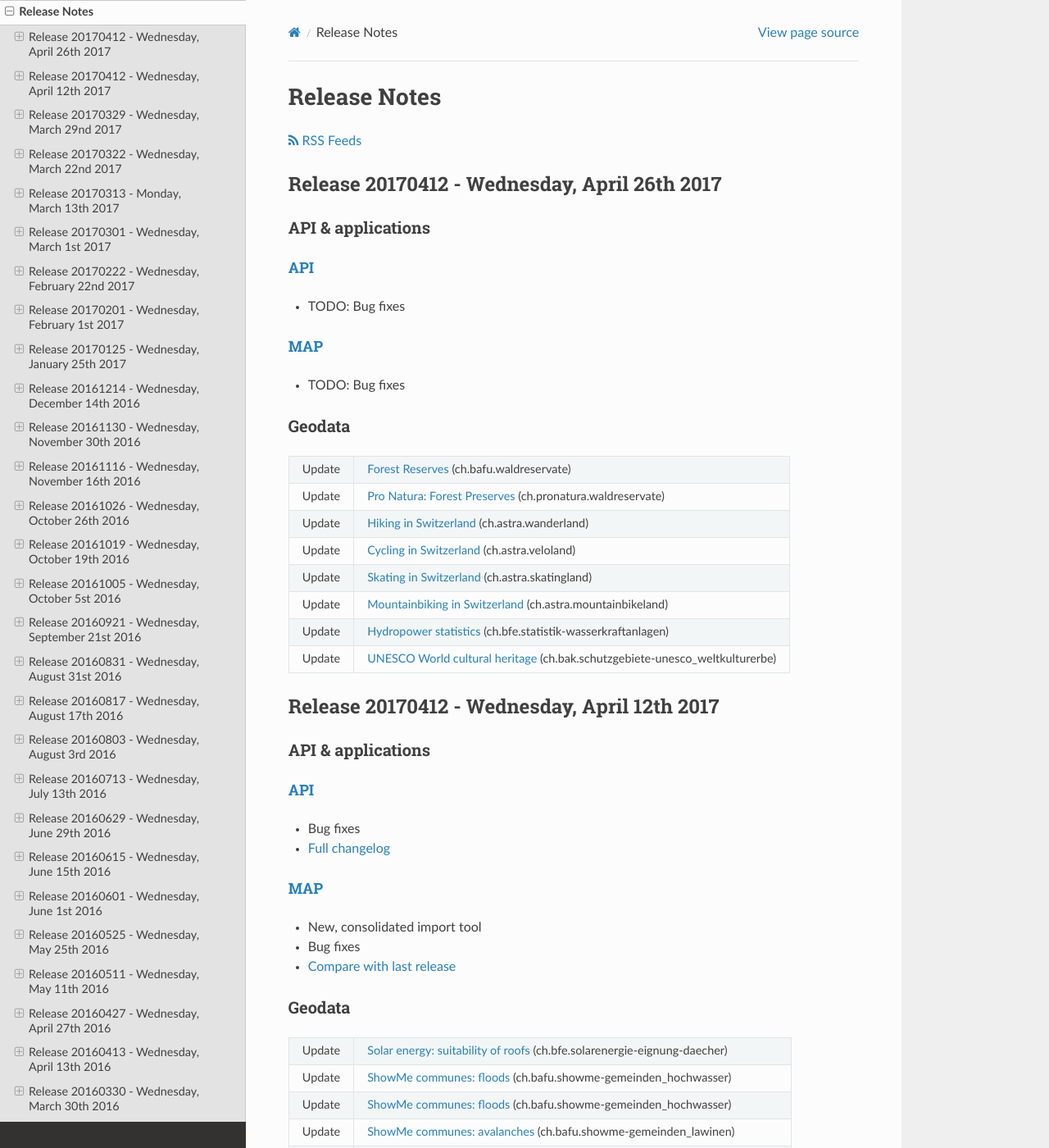
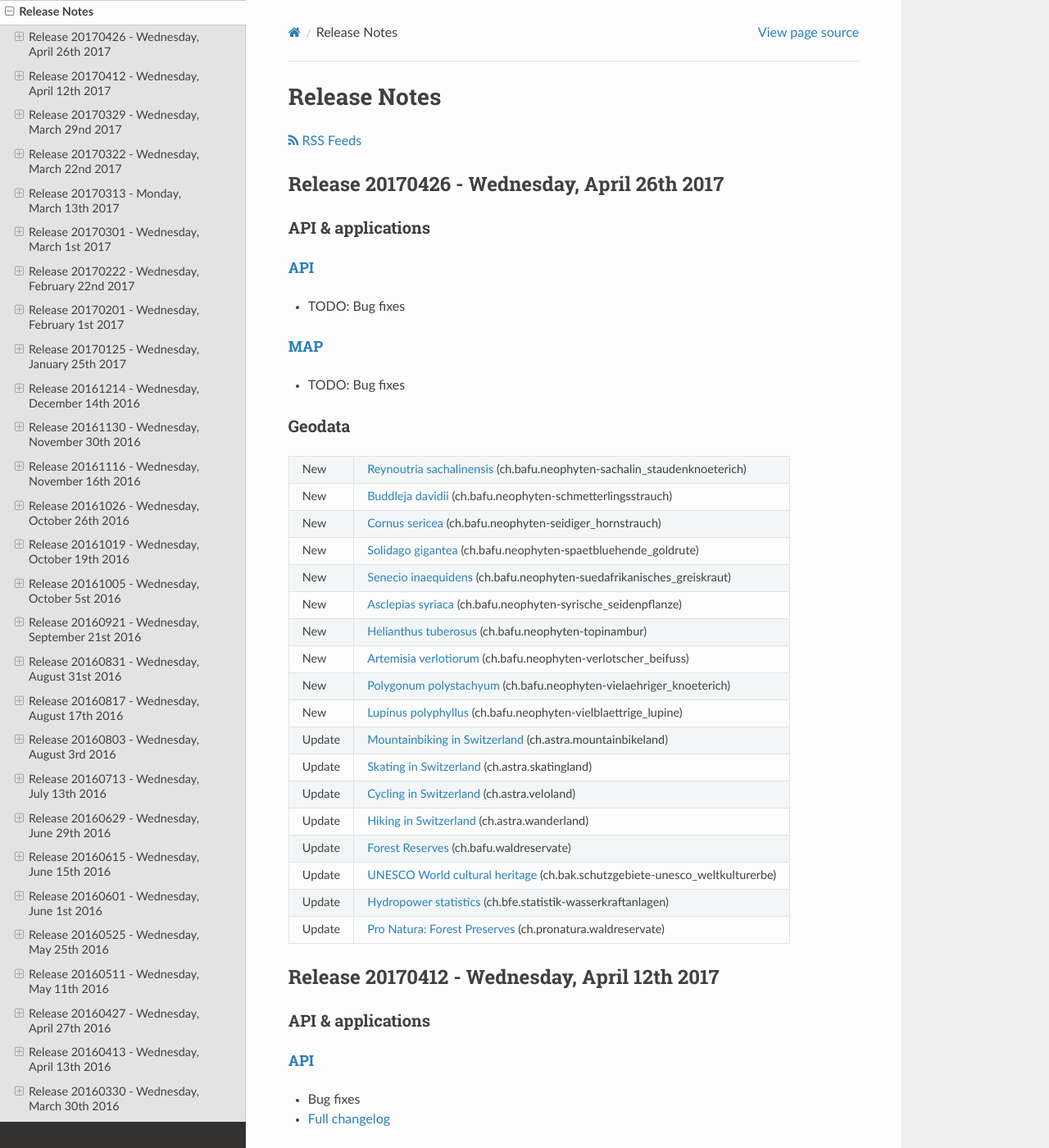
Before and after one commit to swisstopo-test/doc-chsdi3, a Sphinx documentation site: the page built from source/releasenotes/index.rst, in a window 1280 px wide and 1400 px high. Shown: the whole window at 82% size. Built offline with Sphinx 7.4.7 and the Read the Docs theme 2.0.0, drawn with Linux system fonts in a browser that asks for light colours.

Commit message:
Add new ch.bafu.neophyten layers

```diff
--- a/source/releasenotes/index.rst
+++ b/source/releasenotes/index.rst
@@ -17,7 +17,7 @@ Release Notes
 .. _releasenotes_20170426:
    *******
 
-Release 20170412 - Wednesday, April 26th 2017
+Release 20170426 - Wednesday, April 26th 2017
 ---------------------------------------------
 
 API & applications
@@ -34,21 +34,41 @@ API & applications
 Geodata
 *******
 +--------+----------------------------------------------------------------------------------------------------------------------------------------------------------+
+| New    | `Reynoutria sachalinensis <//map.geo.admin.ch/?layers=ch.bafu.neophyten-sachalin_staudenknoeterich>`__ (ch.bafu.neophyten-sachalin_staudenknoeterich)    |
++--------+----------------------------------------------------------------------------------------------------------------------------------------------------------+
+| New    | `Buddleja davidii <//map.geo.admin.ch/?layers=ch.bafu.neophyten-schmetterlingsstrauch>`__ (ch.bafu.neophyten-schmetterlingsstrauch)                      |
++--------+----------------------------------------------------------------------------------------------------------------------------------------------------------+
+| New    | `Cornus sericea <//map.geo.admin.ch/?layers=ch.bafu.neophyten-seidiger_hornstrauch>`__ (ch.bafu.neophyten-seidiger_hornstrauch)                          |
++--------+----------------------------------------------------------------------------------------------------------------------------------------------------------+
+| New    | `Solidago gigantea <//map.geo.admin.ch/?layers=ch.bafu.neophyten-spaetbluehende_goldrute>`__ (ch.bafu.neophyten-spaetbluehende_goldrute)                 |
++--------+----------------------------------------------------------------------------------------------------------------------------------------------------------+
+| New    | `Senecio inaequidens <//map.geo.admin.ch/?layers=ch.bafu.neophyten-suedafrikanisches_greiskraut>`__ (ch.bafu.neophyten-suedafrikanisches_greiskraut)     |
++--------+----------------------------------------------------------------------------------------------------------------------------------------------------------+
+| New    | `Asclepias syriaca <//map.geo.admin.ch/?layers=ch.bafu.neophyten-syrische_seidenpflanze>`__ (ch.bafu.neophyten-syrische_seidenpflanze)                   |
++--------+----------------------------------------------------------------------------------------------------------------------------------------------------------+
+| New    | `Helianthus tuberosus <//map.geo.admin.ch/?layers=ch.bafu.neophyten-topinambur>`__ (ch.bafu.neophyten-topinambur)                                        |
++--------+----------------------------------------------------------------------------------------------------------------------------------------------------------+
+| New    | `Artemisia verlotiorum <//map.geo.admin.ch/?layers=ch.bafu.neophyten-verlotscher_beifuss>`__ (ch.bafu.neophyten-verlotscher_beifuss)                     |
++--------+----------------------------------------------------------------------------------------------------------------------------------------------------------+
+| New    | `Polygonum polystachyum <//map.geo.admin.ch/?layers=ch.bafu.neophyten-vielaehriger_knoeterich>`__ (ch.bafu.neophyten-vielaehriger_knoeterich)            |
++--------+----------------------------------------------------------------------------------------------------------------------------------------------------------+
+| New    | `Lupinus polyphyllus <//map.geo.admin.ch/?layers=ch.bafu.neophyten-vielblaettrige_lupine>`__ (ch.bafu.neophyten-vielblaettrige_lupine)                   |
++--------+----------------------------------------------------------------------------------------------------------------------------------------------------------+
+| Update | `Mountainbiking in Switzerland <//map.geo.admin.ch/?layers=ch.astra.mountainbikeland>`__ (ch.astra.mountainbikeland)                                     |
++--------+----------------------------------------------------------------------------------------------------------------------------------------------------------+
+| Update | `Skating in Switzerland <//map.geo.admin.ch/?layers=ch.astra.skatingland>`__ (ch.astra.skatingland)                                                      |
++--------+----------------------------------------------------------------------------------------------------------------------------------------------------------+
+| Update | `Cycling in Switzerland <//map.geo.admin.ch/?layers=ch.astra.veloland>`__ (ch.astra.veloland)                                                            |
++--------+----------------------------------------------------------------------------------------------------------------------------------------------------------+
+| Update | `Hiking in Switzerland <//map.geo.admin.ch/?layers=ch.astra.wanderland>`__ (ch.astra.wanderland)                                                         |
++--------+----------------------------------------------------------------------------------------------------------------------------------------------------------+
 | Update | `Forest Reserves <//map.geo.admin.ch/?layers=ch.bafu.waldreservate>`__ (ch.bafu.waldreservate)                                                           |
 +--------+----------------------------------------------------------------------------------------------------------------------------------------------------------+
+| Update | `UNESCO World cultural heritage <//map.geo.admin.ch/?layers=ch.bak.schutzgebiete-unesco_weltkulturerbe>`__ (ch.bak.schutzgebiete-unesco_weltkulturerbe)  |
++--------+----------------------------------------------------------------------------------------------------------------------------------------------------------+
+| Update | `Hydropower statistics <//map.geo.admin.ch/?layers=ch.bfe.statistik-wasserkraftanlagen>`__ (ch.bfe.statistik-wasserkraftanlagen)                         |
++--------+----------------------------------------------------------------------------------------------------------------------------------------------------------+
 | Update | `Pro Natura: Forest Preserves <//map.geo.admin.ch/?layers=ch.pronatura.waldreservate>`__ (ch.pronatura.waldreservate)                                    |
-+--------+----------------------------------------------------------------------------------------------------------------------------------------------------------+
-| Update | `Hiking in Switzerland <//map.geo.admin.ch/?layers=ch.astra.wanderland>`__ (ch.astra.wanderland)                                                         |
-+--------+----------------------------------------------------------------------------------------------------------------------------------------------------------+
-| Update | `Cycling in Switzerland <//map.geo.admin.ch/?layers=ch.astra.veloland>`__ (ch.astra.veloland)                                                            |
-+--------+----------------------------------------------------------------------------------------------------------------------------------------------------------+
-| Update | `Skating in Switzerland <//map.geo.admin.ch/?layers=ch.astra.skatingland>`__ (ch.astra.skatingland)                                                      |
-+--------+----------------------------------------------------------------------------------------------------------------------------------------------------------+
-| Update | `Mountainbiking in Switzerland <//map.geo.admin.ch/?layers=ch.astra.mountainbikeland>`__ (ch.astra.mountainbikeland)                                     |
-+--------+----------------------------------------------------------------------------------------------------------------------------------------------------------+
-| Update | `Hydropower statistics <//map.geo.admin.ch/?layers=ch.bfe.statistik-wasserkraftanlagen>`__ (ch.bfe.statistik-wasserkraftanlagen)                         |
-+--------+----------------------------------------------------------------------------------------------------------------------------------------------------------+
-| Update | `UNESCO World cultural heritage <//map.geo.admin.ch/?layers=ch.bak.schutzgebiete-unesco_weltkulturerbe>`__ (ch.bak.schutzgebiete-unesco_weltkulturerbe)  |
 +--------+----------------------------------------------------------------------------------------------------------------------------------------------------------+
 
 
```
